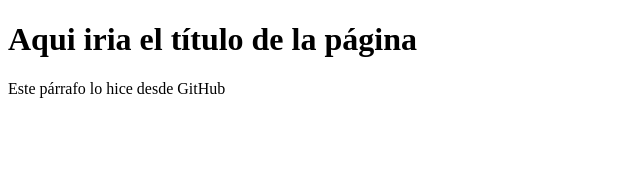
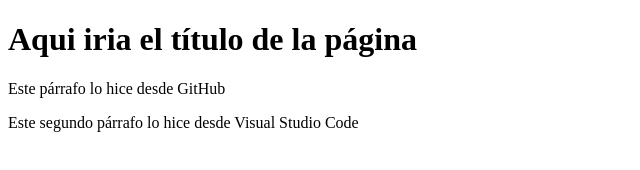
Before and after one commit to incmeister1/cursoGitPildorasInformaticas, a plain HTML site: page index.html in a window 1280 px wide. Shown: the whole page, without its empty margins (0-640 px from the left). Drawn offline with Linux system fonts and the light colour scheme.

Commit message:
agregando segundo párrafo desde vsc

```diff
--- a/index.html
+++ b/index.html
@@ -7,6 +7,7 @@
 </head>
 <body>
     <h1>Aqui iria el título de la página</h1>
-    <p> Este párrafo lo hice desde GitHub</p>
+    <p>Este párrafo lo hice desde GitHub</p>
+    <p>Este segundo párrafo lo hice desde Visual Studio Code</p>
 </body>
 </html>
```
